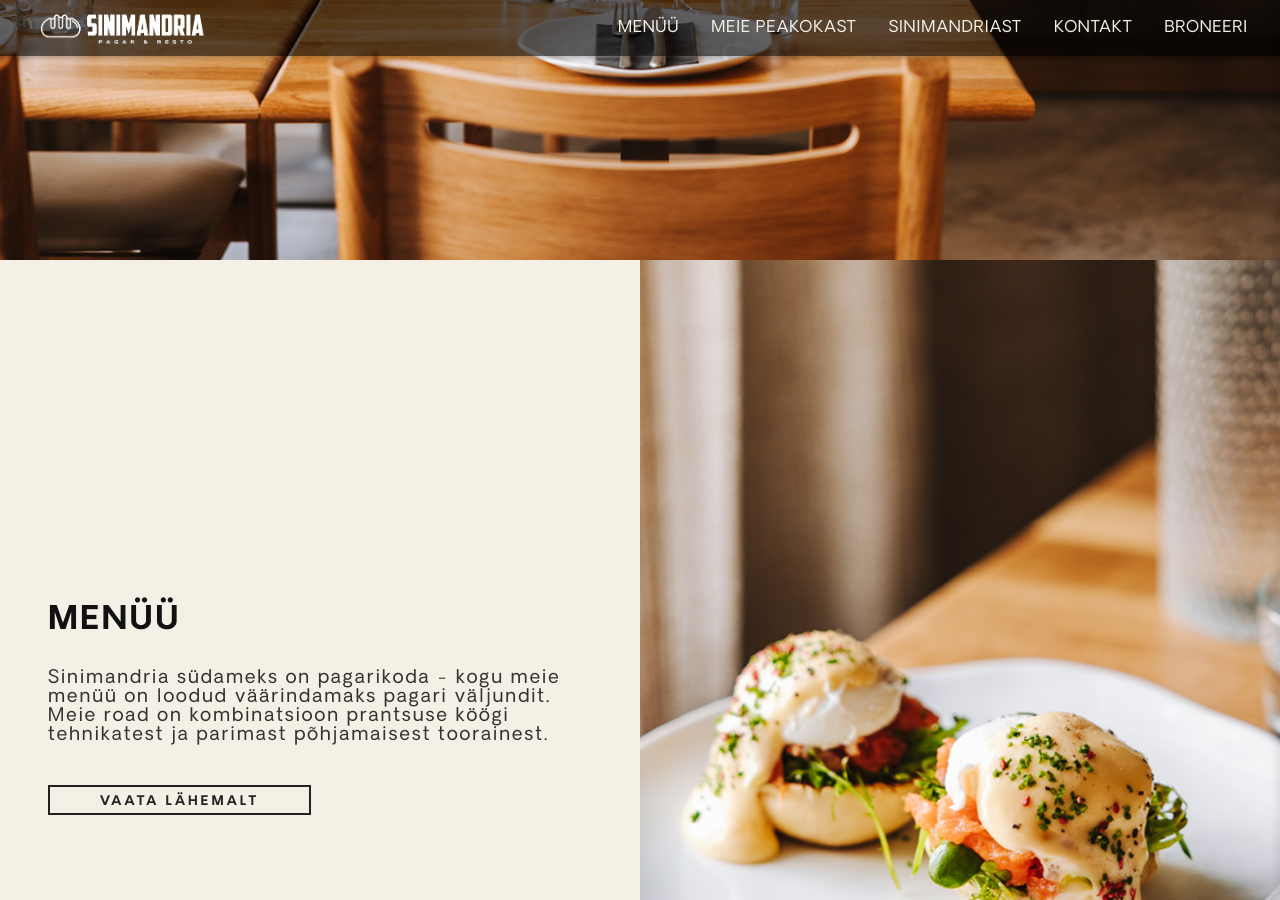
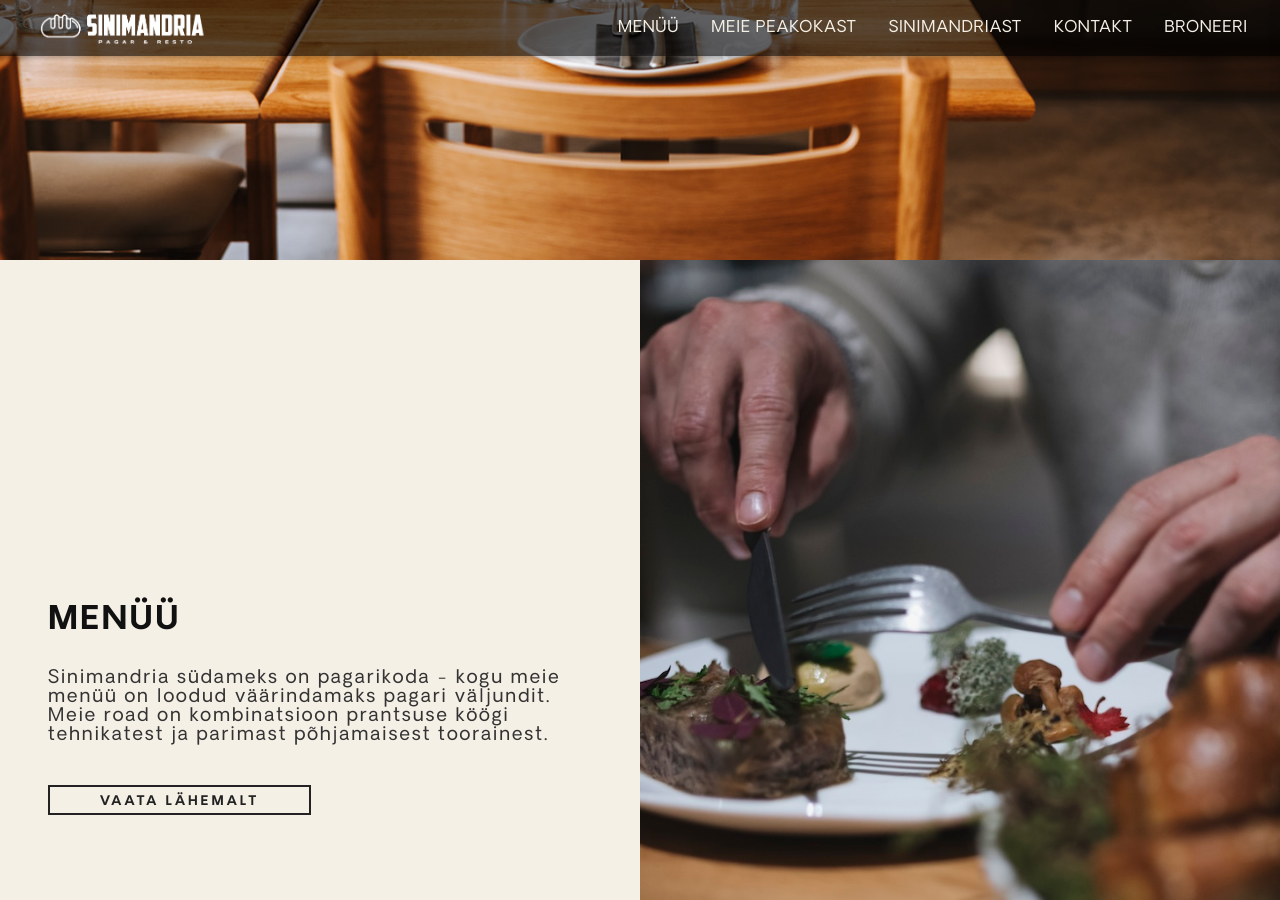
Before and after one commit to m-tu/sinimandria, a Jekyll site: the page built from pages/index.markdown, in a window 1280 px wide and 900 px high, scrolled down 640 px. Built offline with Jekyll 4.4.1, drawn with Linux system fonts in a browser that asks for light colours.

Commit message:
Update default.html

```diff
--- a/_layouts/default.html
+++ b/_layouts/default.html
@@ -21,7 +21,7 @@
           </p>
           <a href="{{ '/menu/' | relative_url }}" class="section-link">VAATA LÄHEMALT</a>
         </div>
-        <img src="{{ '/assets/images/eggs-benedict-sinimandria.jpg' | absolute_url }}" alt="Menüü">
+        <img src="{{ '/assets/images/sinimandria-dinner.jpg' | absolute_url }}" alt="Menüü">
       </section>
 
       <section class="section reverse-on-mobile">
```
